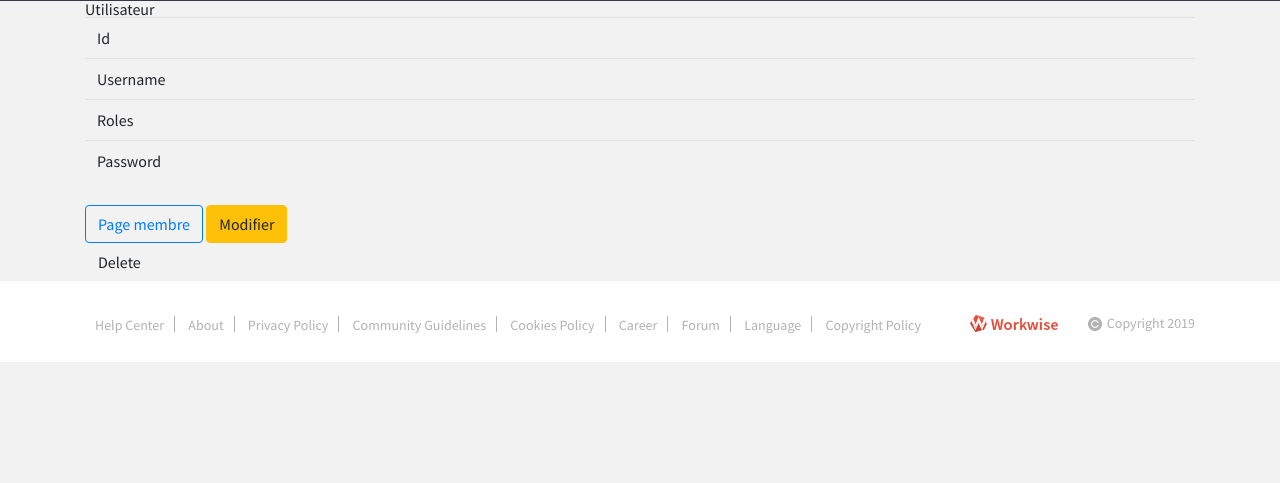
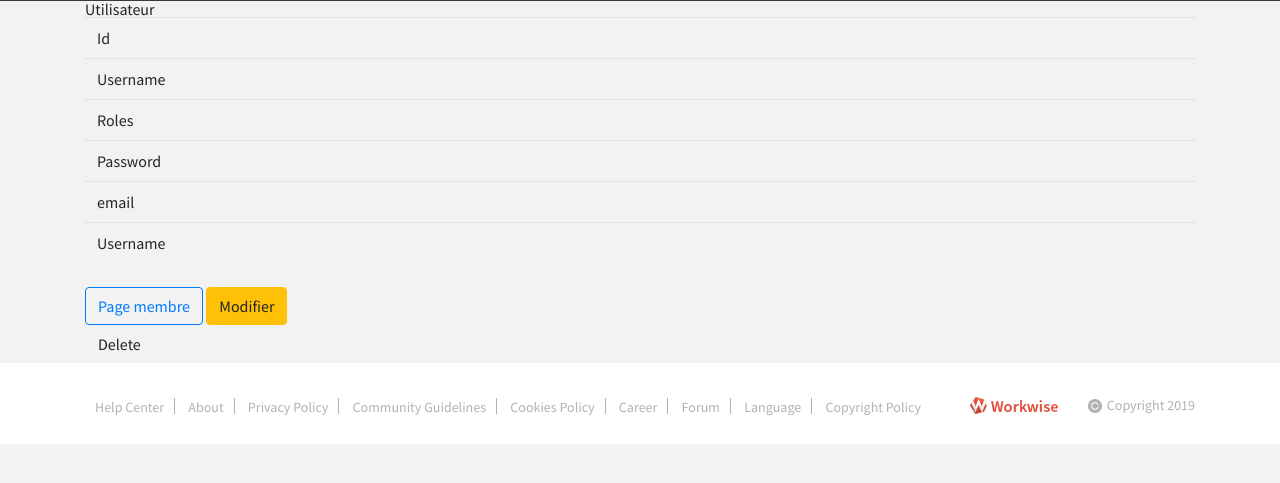
Before and after one commit to mohanedbenmansour/PIDEV_Geeks3A32, a Symfony app: template templates/utilisateur/show.html.twig in a window 1280 px wide. Shown: the part 65-548 px from the top of the page. Run offline with Twig, Linux system fonts and the light colour scheme; the template is opened without the code that fills it, so the values that code supplies are empty; some libraries are stand-ins or nearby versions.

Commit message:
commit11

```diff
--- a/templates/utilisateur/show.html.twig
+++ b/templates/utilisateur/show.html.twig
@@ -23,6 +23,14 @@
             <th>Password</th>
             <td></td>
         </tr>
+        <tr>
+            <th>email</th>
+            <td>{{ utilisateur.email }}</td>
+        </tr>
+        <tr>
+            <th>Username</th>
+            <td>{{ utilisateur.phoneNumber }}</td>
+        </tr>
         </tbody>
     </table>
 
```
Also changed, not shown: 1 other file.
